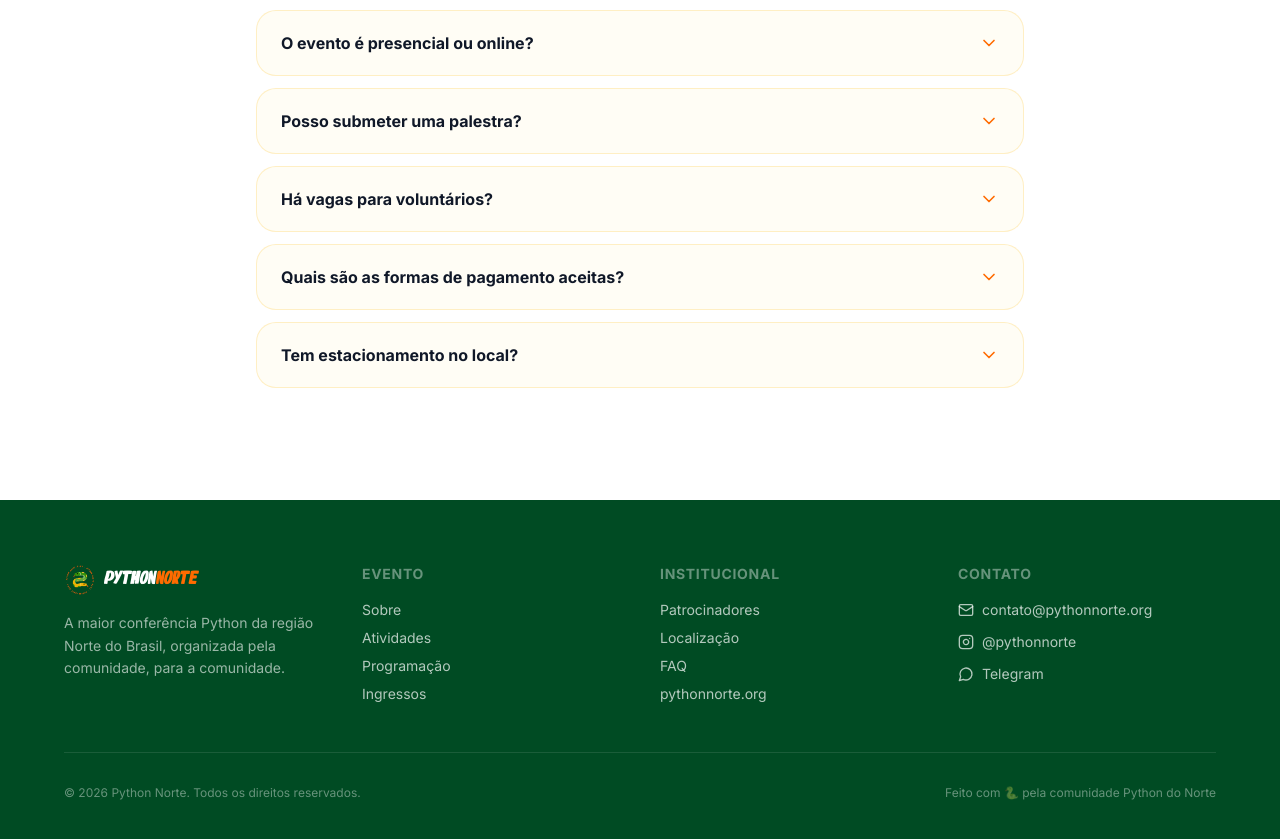
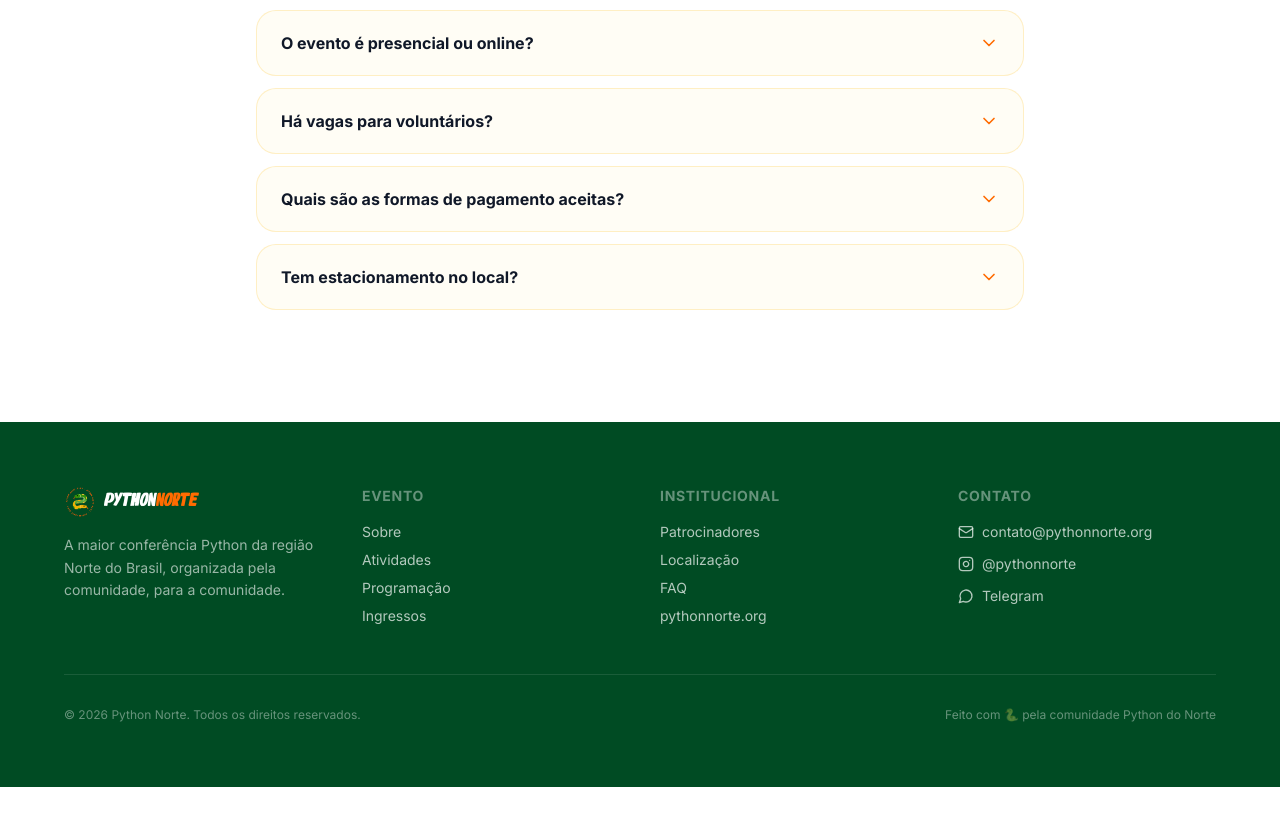
Before and after one commit to PythonNorteBrasil/site, a Next.js app: page / in a window 1280 px wide. Shown: the part 7795-8634 px from the top of the page. After the commit the page ends 8582 px from the top, so only its background shows below. Built offline with nearby package versions, Linux system fonts and the light colour scheme.

Commit message:
feat: update faq

```diff
--- a/components/faq.tsx
+++ b/components/faq.tsx
@@ -23,11 +23,6 @@ const faqs = [
     question: "O evento é presencial ou online?",
     answer:
       "O evento é 100% presencial. Não haverá transmissão online nesta edição.",
-  },
-  {
-    question: "Posso submeter uma palestra?",
-    answer:
-      "Sim! A chamada de trabalhos (Call for Papers) será aberta em breve. Fique atento às nossas redes sociais para não perder o prazo de submissão.",
   },
   {
     question: "Há vagas para voluntários?",
```
